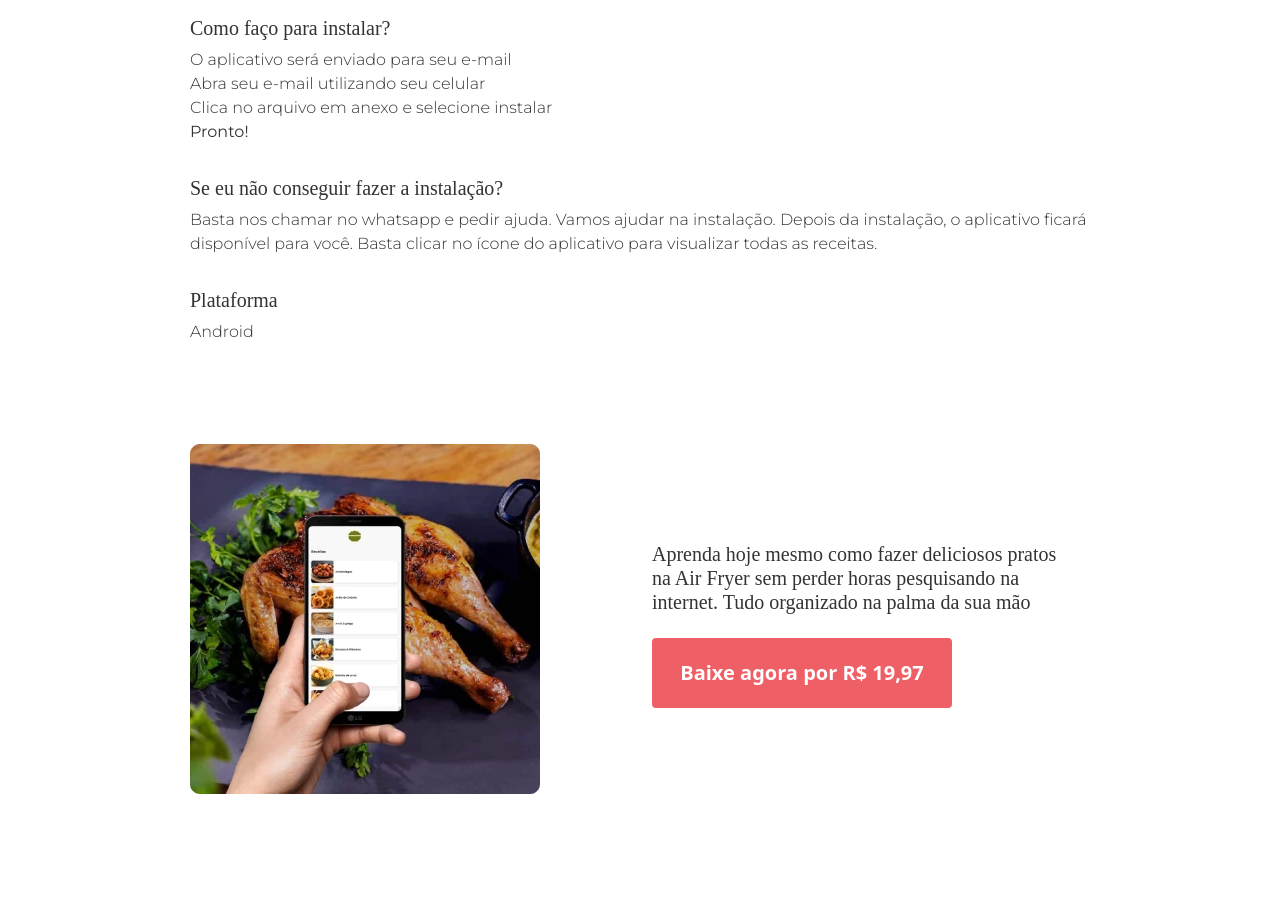
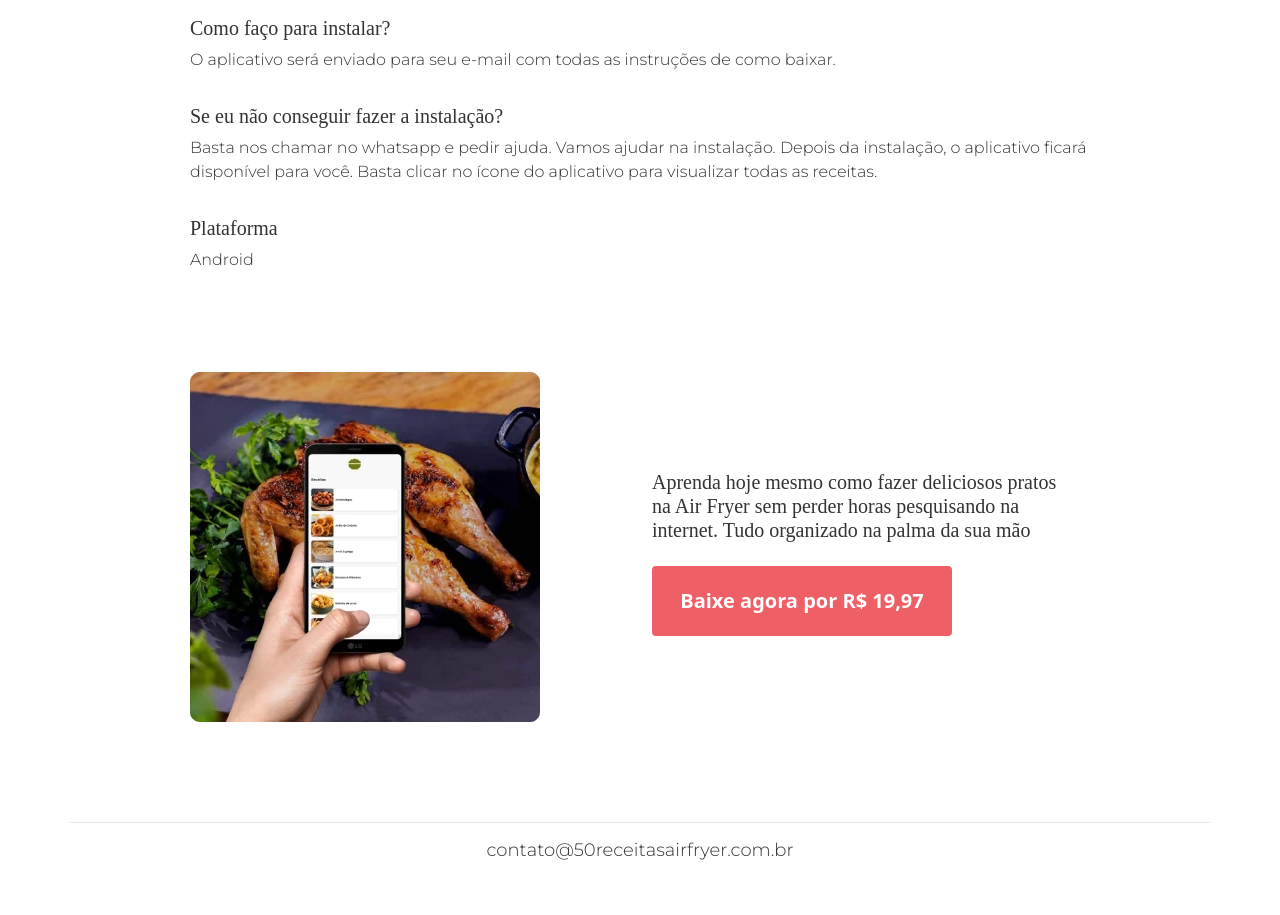
Before and after one commit to ricardojosino/50-receitas-air-fryer--landing-page, a website: page public/index.html in a window 1280 px wide. Shown: the part 2780-3695 px from the top of the page. Before the commit the page ends 3624 px from the top, so only its background shows below. Drawn offline with Linux system fonts and the light colour scheme; a web font is replaced by a local one.

Commit message:
Inserido e-mail de suporte

```diff
--- a/public/index.html
+++ b/public/index.html
@@ -34,7 +34,7 @@
     <meta name="twitter:domain" content="50receitasairfryer.com.br">
 
     <link rel="icon" type="image/x-icon" href="asset/img/favicon.png">
-    <link rel="stylesheet" href="asset/css/style.css">
+    <link rel="stylesheet" href="asset/css/style.css?v=2">
     <title>Aprenda hoje mesmo como fazer 50 pratos deliciosos na Air Fryer sem perder horas pesquisando na internet</title>
 
 
@@ -251,10 +251,7 @@
                 <div>
                     <h4 class="theme-h4 text-escuro">Como faço para instalar?</h4>
                     <p class="theme-description text-escuro mt-2">
-                        O aplicativo será enviado para seu e-mail<br>
-                        Abra seu e-mail utilizando seu celular<br>
-                        Clica no arquivo em anexo e selecione instalar<br>
-                        <strong>Pronto!</strong>
+                        O aplicativo será enviado para seu e-mail com todas as instruções de como baixar.<br>
                     </p>
                 </div>
 
@@ -300,6 +297,19 @@
         </div>
     </section>
 
+    <section class="theme-section-g">
+
+        <div class="theme-container-g">
+
+            <hr>
+            <p class="theme-text-light text-center mt-3 text-escuro">
+                contato@50receitasairfryer.com.br
+            </p>
+
+        </div>
+
+    </section>
+
 
 </body>
 </html>
```
Also changed, not shown: src/index.html (+15 -5 lines).
